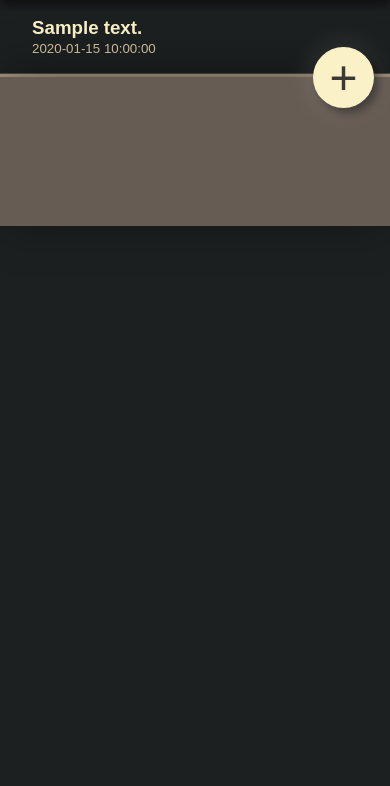
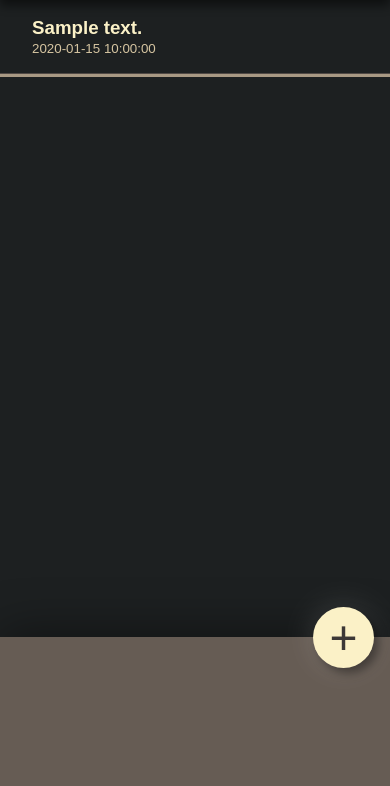
Before and after one commit to strangetom/gym-log, a Flask app: template templates/exercise.html in a window 390 px wide. Shown: the part 58-844 px from the top of the page. Run offline with Flask 2, Linux system fonts and the light colour scheme; the template is opened without the code that fills it: most values are stand-ins (such as "Sample title", 1, 10 or a date in 2020).

Commit message:
Bugfix: Fix height of elements on exercise page so it works on mobile and desktop

```diff
--- a/static/css/exercise.css
+++ b/static/css/exercise.css
@@ -55,7 +55,10 @@ h1 {
 }
 
 #new-set {
-  position: relative;
+  position: fixed;
+  bottom: 0;
+  left: 0;
+  right: 0;
   height: 9rem;
   background-color: var(--bg-3);
   box-shadow: 0 -5px 50px rgba(0, 0, 0, 0.4);
@@ -80,8 +83,11 @@ h1 {
 
 
 #historical-sets {
-  margin-top: calc(2rem + .7rem + 1rem);
-  max-height: calc(100vh - 2rem - .7rem - 1rem - 9rem);
+  position: fixed;
+  top: calc(2rem + .7rem + 1rem);
+  bottom: 9rem;
+  left: 0;
+  right: 0;
   overflow: auto;
 }
 .set-group {
```
